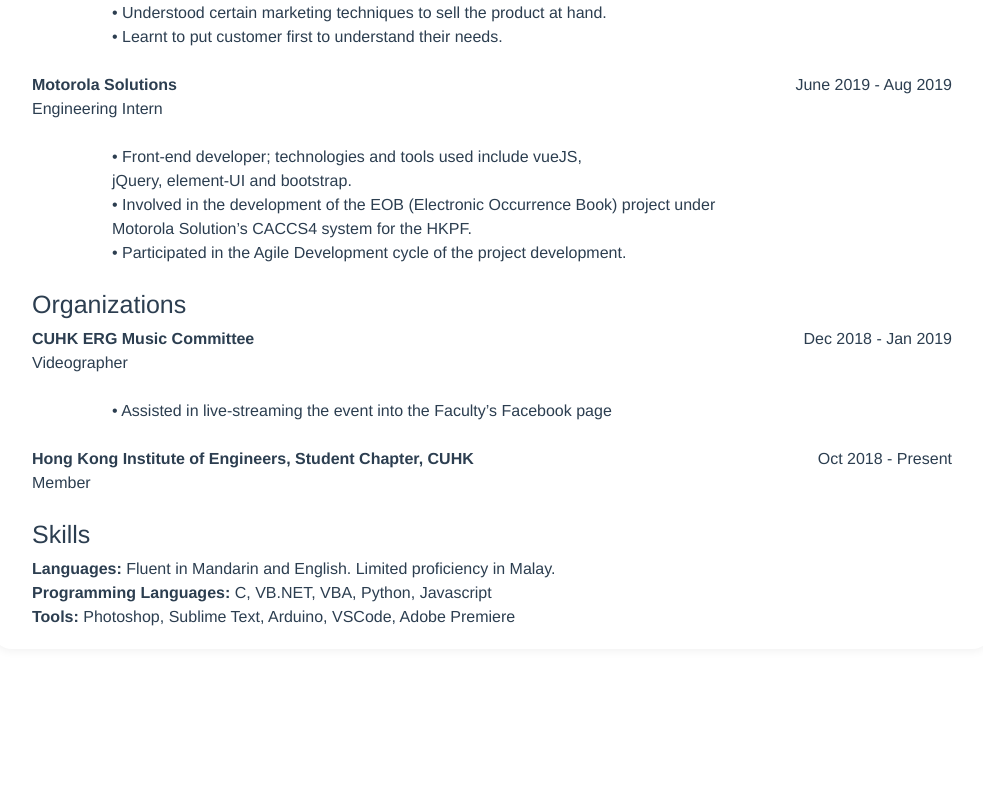
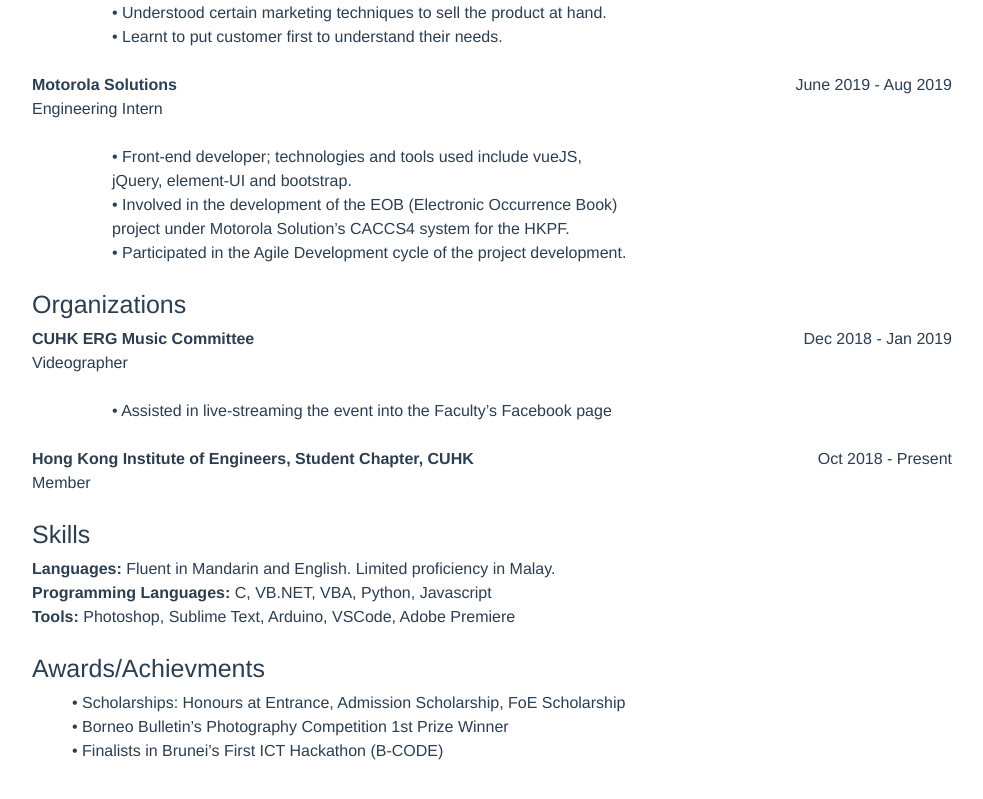
Before and after one commit to AndyPhoenix9879/iris, a Vue app: page /profile in a window 1280 px wide. Shown: the part 1558-2357 px from the top of the page, without its empty margins (148-1131 px from the left). Before the commit the page ends 2227 px from the top, so only its background shows below. Built offline with nearby package versions, Linux system fonts and the light colour scheme.

Commit message:
Profile.vue: Finished off content of Profile

```diff
--- a/src/views/Profile.vue
+++ b/src/views/Profile.vue
@@ -55,7 +55,7 @@
                 <div id="content">
                     <br>•	Front-end developer; technologies and tools used include vueJS, <br>
                         jQuery, element-UI and bootstrap. <br>
-                        •	Involved in the development of the EOB (Electronic Occurrence Book) project under <br>
+                        •	Involved in the development of the EOB (Electronic Occurrence Book) <br>project under
                         Motorola Solution’s CACCS4 system for the HKPF. <br>
                         •	Participated in the Agile Development cycle of the project development. <br>
                 </div><br>
@@ -76,9 +76,14 @@
                     <b>Languages:</b> Fluent in Mandarin and English. Limited proficiency in Malay. <br>
                     <b>Programming Languages:</b> C, VB.NET, VBA, Python, Javascript <br>
                     <b>Tools:</b> Photoshop, Sublime Text, Arduino, VSCode, Adobe Premiere <br>
+                </div><br><br>
+
+                <h5 style="font-size:25px;">Awards/Achievments</h5>
+                <div id="content2">
+                    •	Scholarships: Honours at Entrance, Admission Scholarship, FoE Scholarship <br>
+                    •	Borneo Bulletin’s Photography Competition 1st Prize Winner <br>
+                    •	Finalists in Brunei’s First ICT Hackathon (B-CODE) <br>
                 </div><br>
-
-
 
             </div>
         </div>
@@ -126,6 +131,9 @@ export default {
 #content {
     padding: 0px 80px;
 }
+#content2 {
+    padding: 0 40px;
+}
 #profilePic > img {
     display: static;
     border-style: solid;
```
